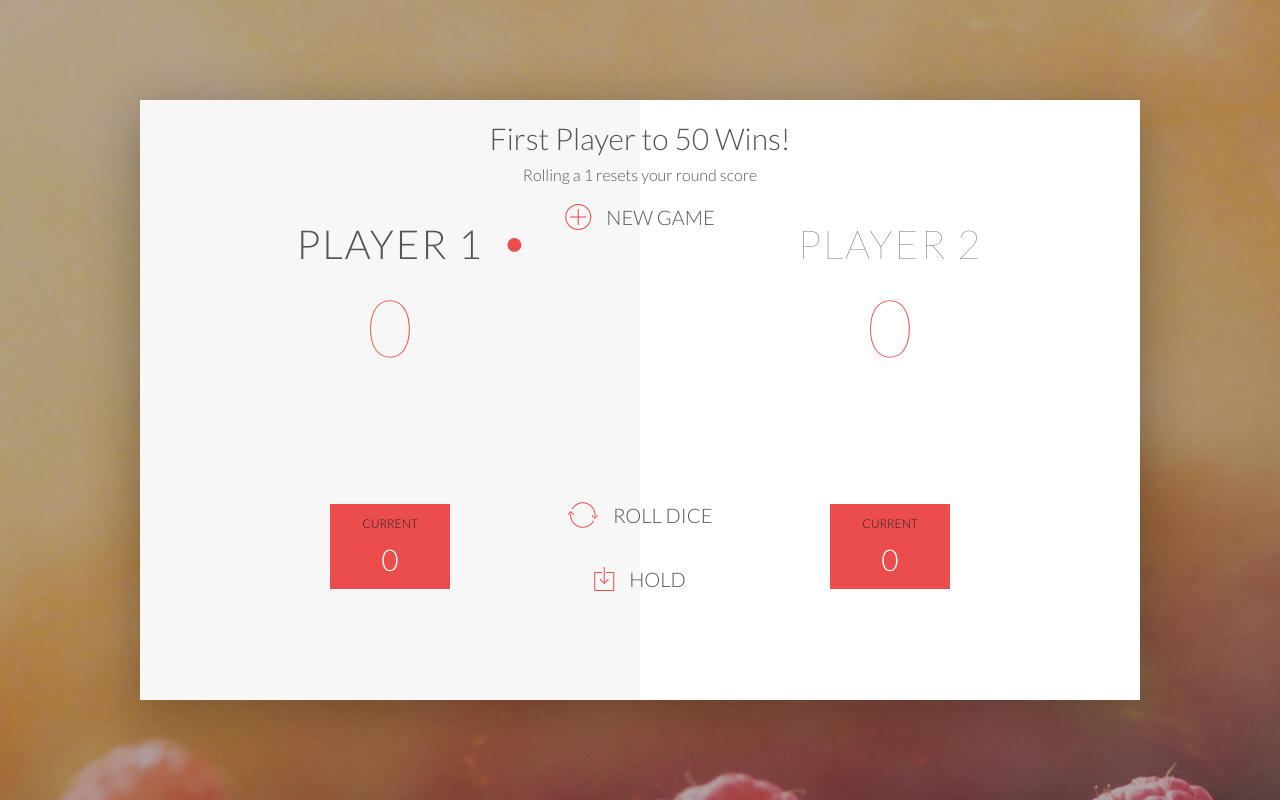
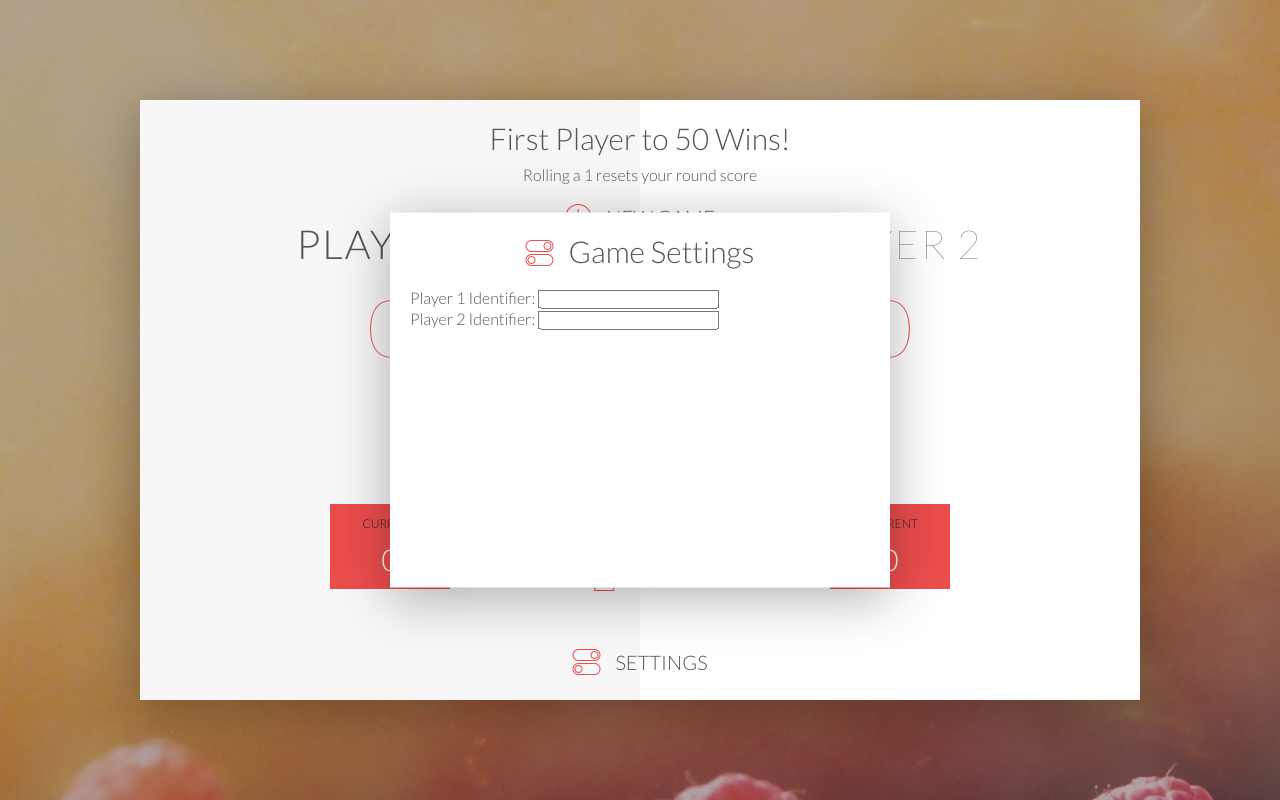
Before and after one commit to Oznomal/Roll-Your-Luck, a PHP site: page /index.html in a window 1280 px wide. Run offline with PHP 8.4, Linux system fonts and the light colour scheme.

Commit message:
Settings Enhancement part 1

```diff
--- a/index.html
+++ b/index.html
@@ -1,5 +1,6 @@
 <!DOCTYPE html>
 <html lang="en">
+
 <head>
     <meta charset="UTF-8">
     <link href="https://fonts.googleapis.com/css?family=Lato:100,300,600" rel="stylesheet" type="text/css">
@@ -13,23 +14,23 @@
 <div class="wrapper clearfix">
     <div class="player-0-panel active">
         <div class="player-name" id="name-0">Player 1</div>
-                <div class="player-score" id="score-0">43</div>
+        <div class="player-score" id="score-0"></div>
         <div class="player-current-box">
             <div class="player-current-label">Current</div>
-                    <div class="player-current-score" id="current-0">11</div>
+            <div class="player-current-score" id="current-0"></div>
         </div>
     </div>
 
     <div class="player-1-panel">
         <div class="player-name" id="name-1">Player 2</div>
-                <div class="player-score" id="score-1">72</div>
+        <div class="player-score" id="score-1"></div>
         <div class="player-current-box">
             <div class="player-current-label">Current</div>
-                    <div class="player-current-score" id="current-1">0</div>
+            <div class="player-current-score" id="current-1"></div>
         </div>
     </div>
 
-            <h2 class="rules-text">
+    <h2 class="header-text">
         First Player to 50 Wins!
     </h2>
 
@@ -38,10 +39,30 @@
     <button class="btn-new"><i class="ion-ios-plus-outline"></i>New game</button>
     <button class="btn-roll"><i class="ion-ios-loop"></i>Roll dice</button>
     <button class="btn-hold"><i class="ion-ios-download-outline"></i>Hold</button>
+    <button class="btn-settings"><i class="ion-ios-toggle-outline"></i>Settings</button>
 
     <img src="dice-5.png" alt="Dice" class="dice">
+
+    <div class="settings-modal">
+        <div class="settings-modal-content">
+            <h2 class="header-text"><i class="ion-ios-toggle-outline settings-modal-icon"></i>Game Settings</h2>
+
+            <div class="game-settings-form">
+                <label>Player 1 Identifier: </label>
+                <input/>
+                <br />
+                <lable>Player 2 Identifier: </lable>
+                <input/>
+                <br />
+
             </div>
+        </div>
+    </div>
+
+</div>
+
 
 <script src="app.js"></script>
 </body>
+
 </html>
--- a/style.css
+++ b/style.css
@@ -26,7 +26,7 @@ body {
     color: #555;
 }
 
-.wrapper {
+.wrapper, .settings-modal {
     width: 1000px;
     position: absolute;
     top: 50%;
@@ -38,12 +38,24 @@ body {
 }
 
 .player-0-panel,
-.player-1-panel {
+.player-1-panel{
     width: 50%;
     float: left;
     height: 600px;
     padding: 100px;
 }
+
+.header-text{
+    top: 20px;
+    font-size: 30px;
+    font-weight: 300;
+    position: absolute;
+    left: 50%;
+    transform: translateX(-50%);
+}
+
+.winner { background-color: #f7f7f7; }
+.winner .player-name { font-weight: 300; color: #EB4D4D; }
 
 
 /**********************************************
@@ -102,6 +114,10 @@ body {
     font-size: 30px;
 }
 
+/**********************************************
+*** BUTTONS
+**********************************************/
+
 button {
     position: absolute;
     width: 200px;
@@ -139,16 +155,11 @@ i {
 .btn-new { top: 105px;}
 .btn-roll { top: 403px;}
 .btn-hold { top: 467px;}
+.btn-settings {top: 550px;}
 
-.rules-text{
-    top: 20px;
-    font-size: 30px;
-    font-weight: 300;
-    position: absolute;
-    left: 50%;
-    transform: translateX(-50%);
-}
-
+/**********************************************
+*** RULES AND HEADING TEXT
+**********************************************/
 .sub-rules-text{
     top: 65px;
     position: absolute;
@@ -157,6 +168,9 @@ i {
 }
 
 
+/**********************************************
+*** DICE
+**********************************************/
 
 .dice {
     position: absolute;
@@ -167,5 +181,19 @@ i {
     box-shadow: 0px 10px 60px rgba(0, 0, 0, 0.10);
 }
 
-.winner { background-color: #f7f7f7; }
-.winner .player-name { font-weight: 300; color: #EB4D4D; }
+/**********************************************
+*** SETTINGS MODAL
+**********************************************/
+.settings-modal{
+    height: 375px;
+    width: 50%;
+}
+
+.settings-modal-icon{
+    margin-top: 4px;
+}
+
+.game-settings-form{
+    margin-top: 75px;
+    margin-left: 20px;
+}
```
Also changed, not shown: app.js (indentation only). Lines whose indentation alone changed are shown as unchanged.
